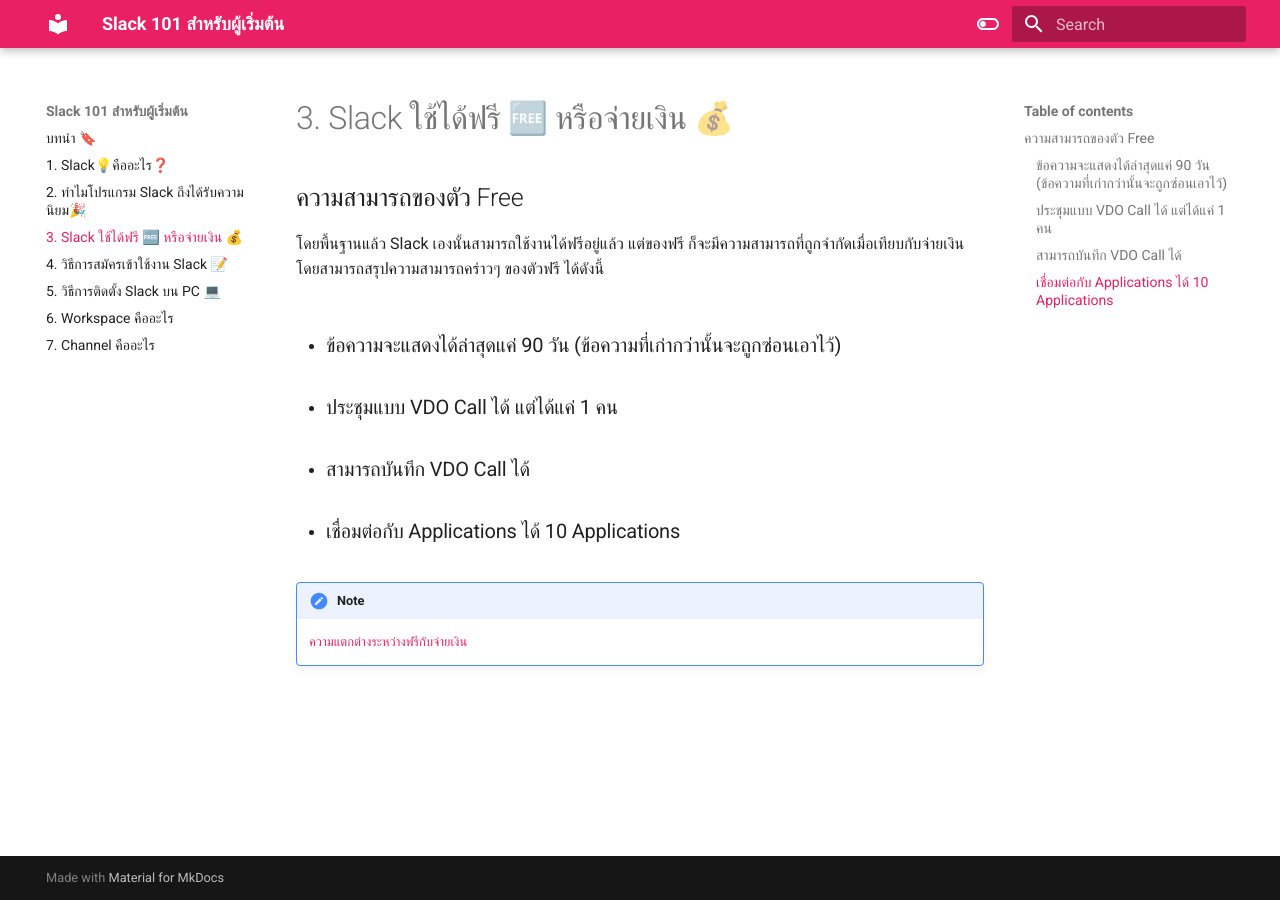
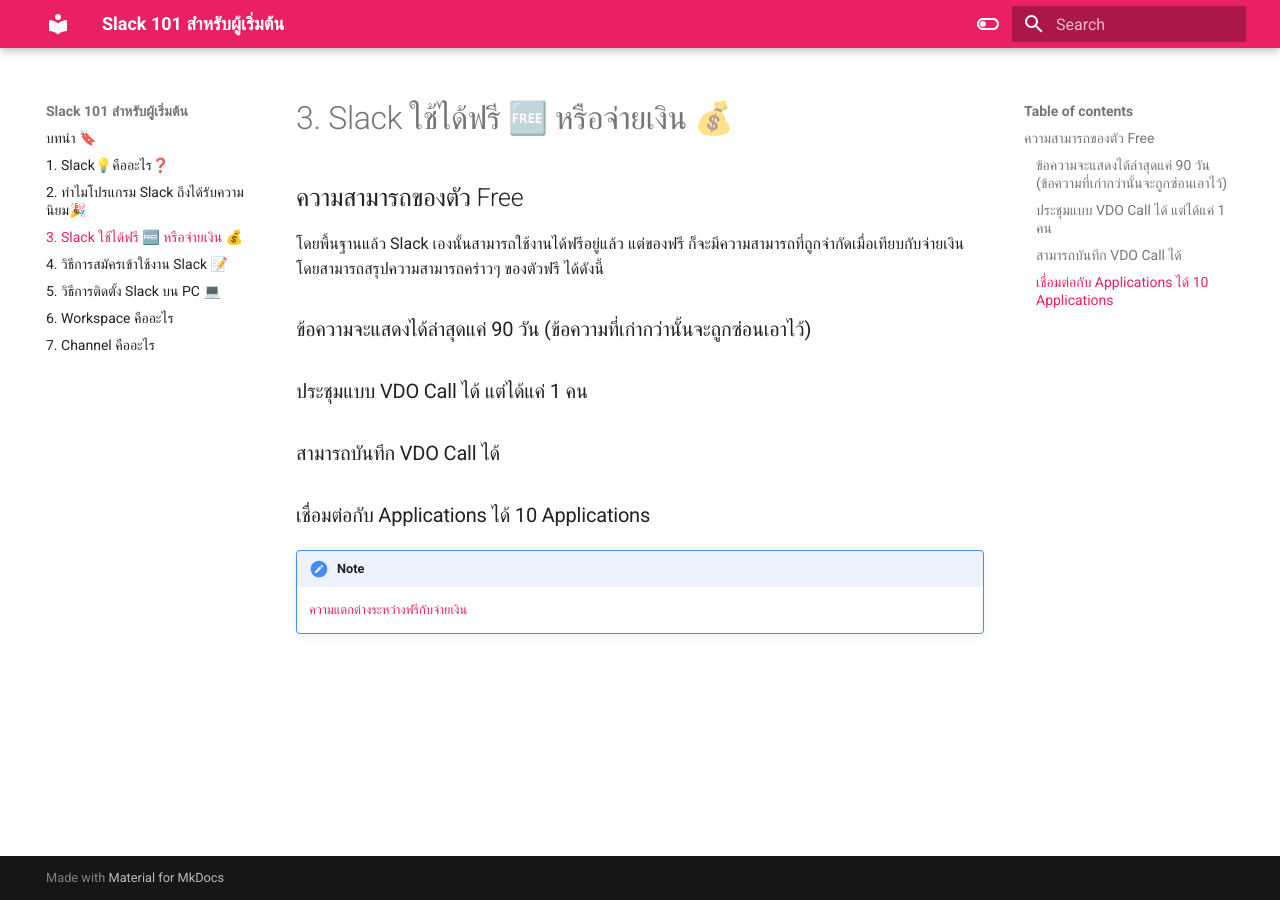
Before and after one commit to luckkrit/slack101, an MkDocs documentation site: the page built from docs/003-slack-ฟรี-จ่ายเงิน.md, in a window 1280 px wide. Built offline with MkDocs 1.6.1 and Material for MkDocs 9.7.7, drawn with Linux system fonts in a browser that asks for light colours.

Commit message:
vault backup: 2023-01-04 10:22:02

```diff
--- a/docs/003-slack-ฟรี-จ่ายเงิน.md
+++ b/docs/003-slack-ฟรี-จ่ายเงิน.md
@@ -4,10 +4,10 @@
 
 โดยพื้นฐานแล้ว Slack เองนั้นสามารถใช้งานได้ฟรีอยู่แล้ว แต่ของฟรี ก็จะมีความสามารถที่ถูกจำกัดเมื่อเทียบกับจ่ายเงิน โดยสามารถสรุปความสามารถคร่าวๆ ของตัวฟรี ได้ดังนี้
 
-- ### ข้อความจะแสดงได้ล่าสุดแค่ 90 วัน (ข้อความที่เก่ากว่านั้นจะถูกซ่อนเอาไว้)
-- ### ประชุมแบบ VDO Call ได้ แต่ได้แค่ 1 คน
-- ### สามารถบันทึก VDO Call ได้
-- ### เชื่อมต่อกับ Applications ได้ 10 Applications
+### ข้อความจะแสดงได้ล่าสุดแค่ 90 วัน (ข้อความที่เก่ากว่านั้นจะถูกซ่อนเอาไว้)
+### ประชุมแบบ VDO Call ได้ แต่ได้แค่ 1 คน
+### สามารถบันทึก VDO Call ได้
+### เชื่อมต่อกับ Applications ได้ 10 Applications
 
 !!! note
     [ความแตกต่างระหว่างฟรีกับจ่ายเงิน](https://slack.com/pricing/paid-vs-free)
```
